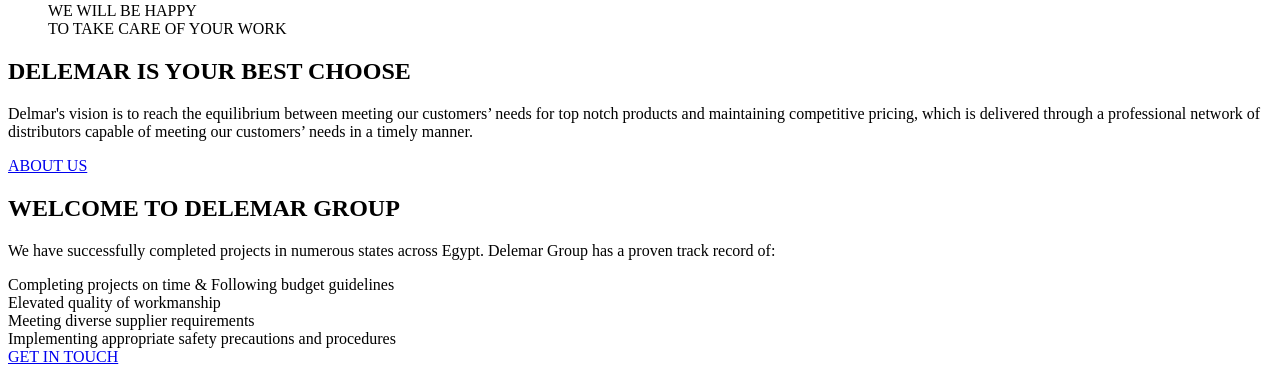
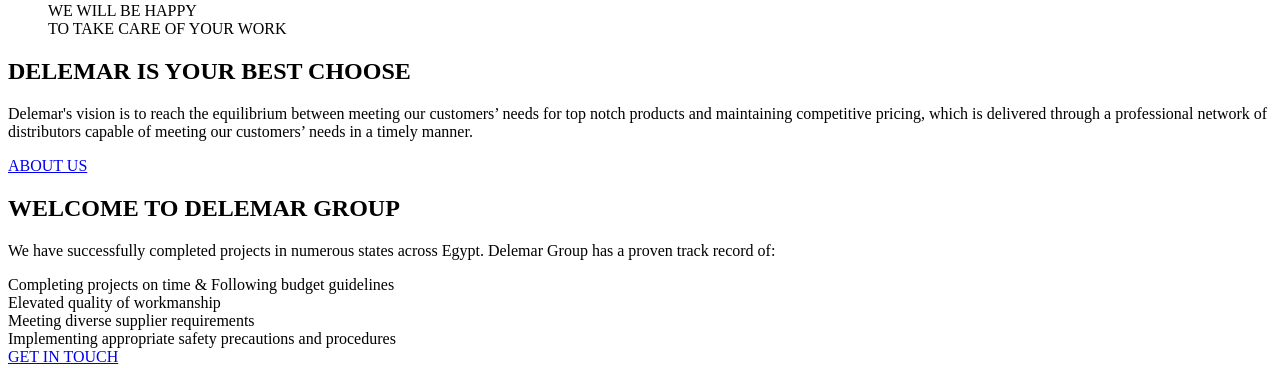
Before and after one commit to blackamd/delemar-hmvc, a Yii app: template frontend/views/site/index.php in a window 1280 px wide. Shown: the part 452-820 px from the top of the page. Run offline with PHP 8.4 and a stand-in for Yii, Linux system fonts and the light colour scheme; the template is opened without the code that fills it, so the values that code supplies are empty; some libraries are stand-ins or nearby versions.

Commit message:
Fixed spelling - Delmar to Delemar

```diff
--- a/frontend/views/site/index.php
+++ b/frontend/views/site/index.php
@@ -292,7 +292,7 @@ use yii\helpers\Url;
                                                 <span class="sep-icon-after sep-center sep-solid"></span>
                                             </div>
                                         </div>
-                                        <p class="sub-heading">Delmar's vision is to reach the equilibrium between meeting our customers’ needs for top notch products and maintaining competitive pricing, which is delivered through a professional network of distributors capable of meeting our customers’ needs in a timely manner.</p>
+                                        <p class="sub-heading">Delemar's vision is to reach the equilibrium between meeting our customers’ needs for top notch products and maintaining competitive pricing, which is delivered through a professional network of distributors capable of meeting our customers’ needs in a timely manner.</p>
                                     </div>
                                     <div class="themesflat-spacer clearfix" data-desktop="42" data-mobile="35" data-smobile="35"></div>
                                 </div><!-- /.col-md-12 -->
```
